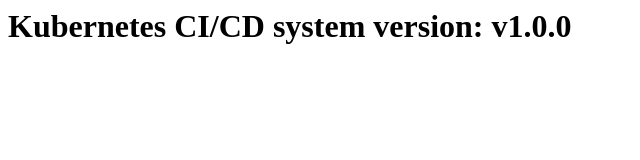
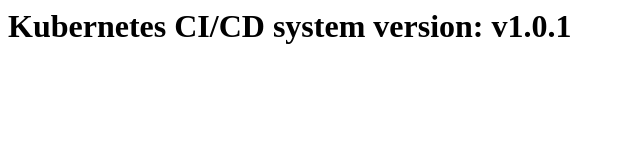
Before and after one commit to larkhuer/mtrtest, a plain HTML site: page index.html in a window 1280 px wide. Shown: the full height of the page, 0-640 px from the left. Drawn offline with Linux system fonts and the light colour scheme.

Commit message:
Update index.html

```diff
--- a/index.html
+++ b/index.html
@@ -1 +1 @@
-<h1>Kubernetes CI/CD system version: v1.0.0 <h1>
+<h1>Kubernetes CI/CD system version: v1.0.1 <h1>
```
